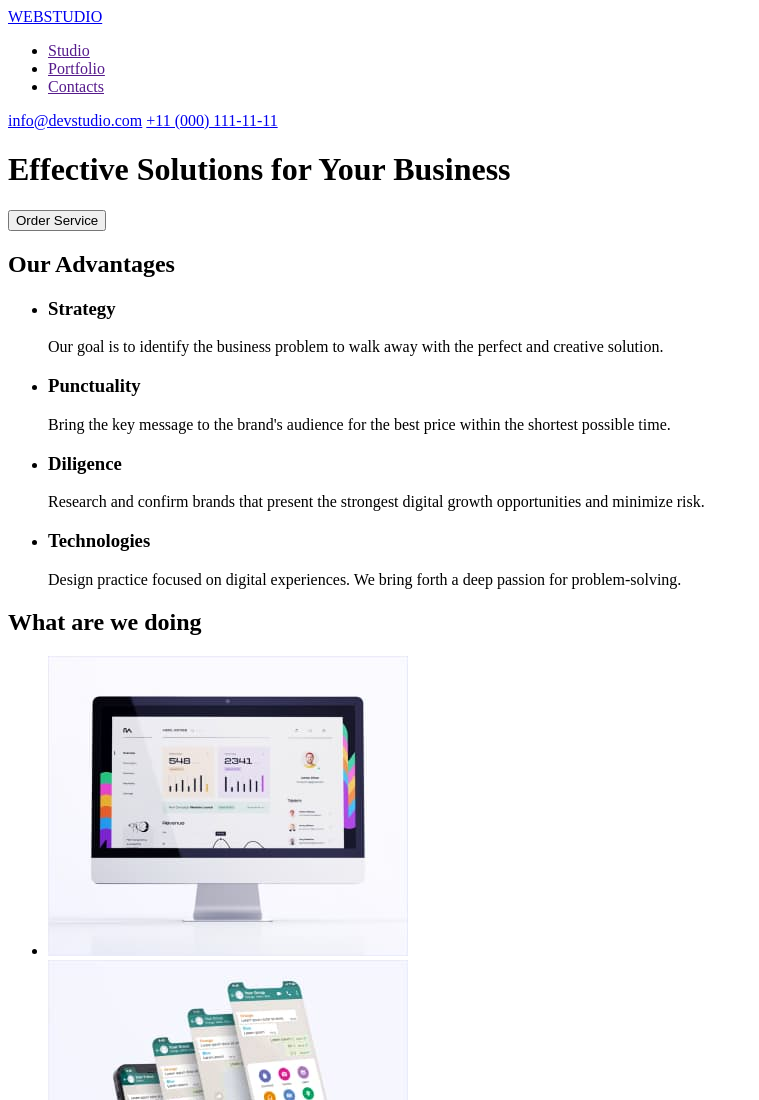
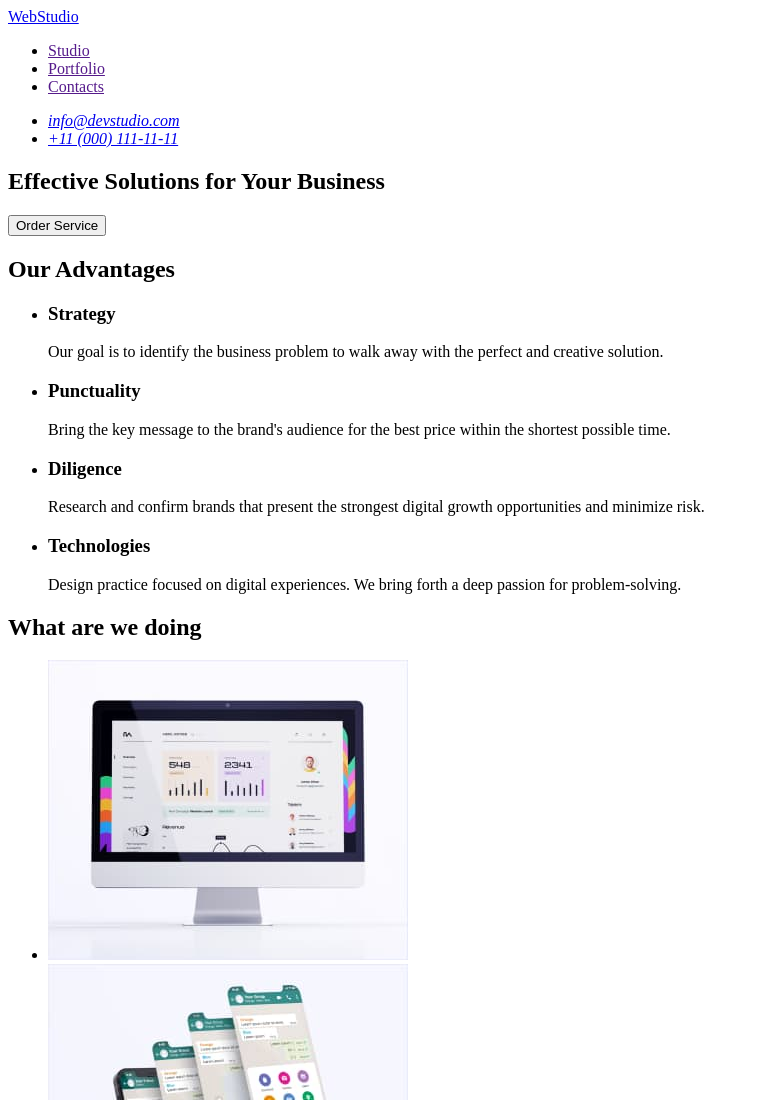
Before and after one commit to DanaZadernovskaya/goit-markup-hw-01, a plain HTML site: page index.html in a window 1280 px wide. Shown: the top 1100 px of the page, without its empty margins (0-759 px from the left). Drawn offline with Linux system fonts and the light colour scheme.

Commit message:
changes2

```diff
--- a/index.html
+++ b/index.html
@@ -11,7 +11,7 @@
     <header>
       <!-- Main navigation -->
       <nav>
-        <a href="./index.html">WEBSTUDIO</a>
+        <a href="./index.html">WebStudio</a>
         <ul>
           <li><a href="">Studio</a></li>
           <li><a href="">Portfolio</a></li>
@@ -19,14 +19,21 @@
         </ul>
       </nav>
       <!-- Contacts -->
-      <a href="mailto:info@devstudio.com">info@devstudio.com</a>
-      <a href="tel:+110001111111">+11 (000) 111-11-11</a>
+      <address>
+        <ul>
+          <li><a href="mailto:info@devstudio.com">info@devstudio.com</a></li>
+          <li><a href="tel:+110001111111">+11 (000) 111-11-11</a></li>
+        </ul>
+      </address>
     </header>
     <!-- Main content-->
+    <!--section1-->
     <main>
-      <h1>Effective Solutions for Your Business</h1>
-      <button type="button">Order Service</button>
-      <!--Advantages-->
+      <section>
+        <h1>Effective Solutions for Your Business</h1>
+        <button type="button">Order Service</button>
+      </section>
+      <!--section2-->
       <section>
         <h2>Our Advantages</h2>
         <ul>
@@ -61,6 +68,7 @@
         </ul>
       </section>
       <!--Services-->
+      <!--section3-->
       <section>
         <h2>What are we doing</h2>
         <ul>
@@ -86,6 +94,7 @@
         </ul>
       </section>
       <!--Our team-->
+      <!--section4-->
       <section>
         <h2>Our Team</h2>
         <ul>
```
